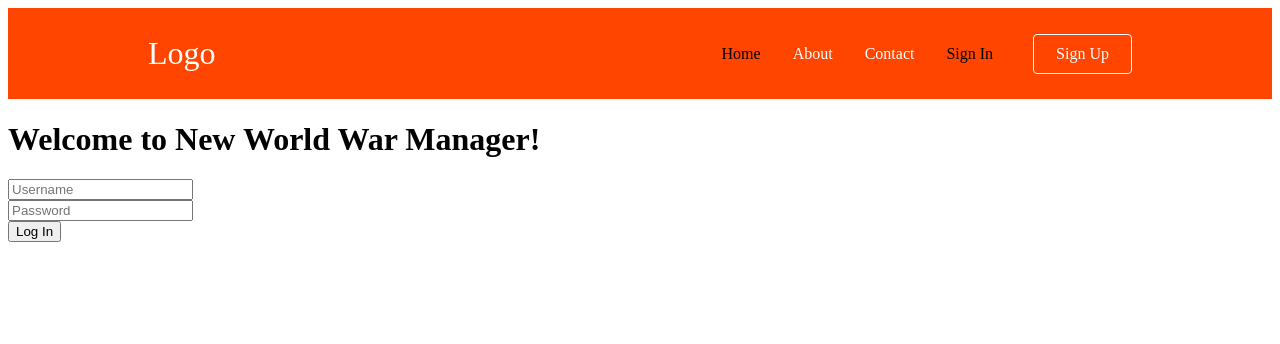
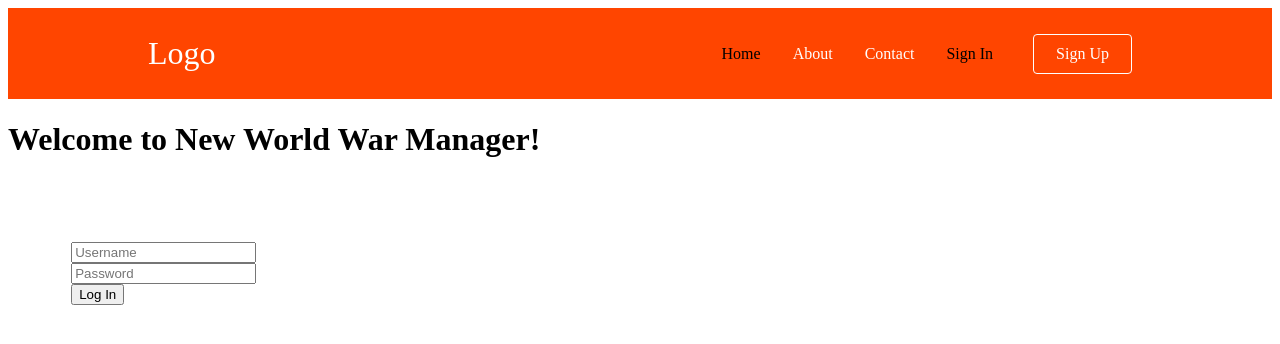
Before and after one commit to SupaDupa24/NewWorldWarManager, a React (Create React App) app in the folder warmanager-frontend/: page /signin in a window 1280 px wide. Shown: the top 344 px of the page. Built offline with nearby package versions, Linux system fonts and the light colour scheme.

Commit message:
trrying inline styling on the login page

```diff
--- a/warmanager-frontend/src/components/Login.js
+++ b/warmanager-frontend/src/components/Login.js
@@ -3,10 +3,15 @@ import React from 'react';
 const Login = props => {
     return (
         <>
+
             <h1>Welcome to New World War Manager!</h1>
-            <input className="usrLogin" type="text" placeholder="Username"></input><br />
-            <input className="usrLogin" type="password" placeholder="Password"></input><br />
-            <button type="submit">Log In</button>
+            <div className style={{ backgroundColor: "grey" }, { padding: "5%" }}>
+                <form>
+                    <input type="text" placeholder="Username"></input><br />
+                    <input type="password" placeholder="Password"></input><br />
+                    <button type="submit">Log In</button>
+                </form>
+            </div>
         </>
     );
 }
```
